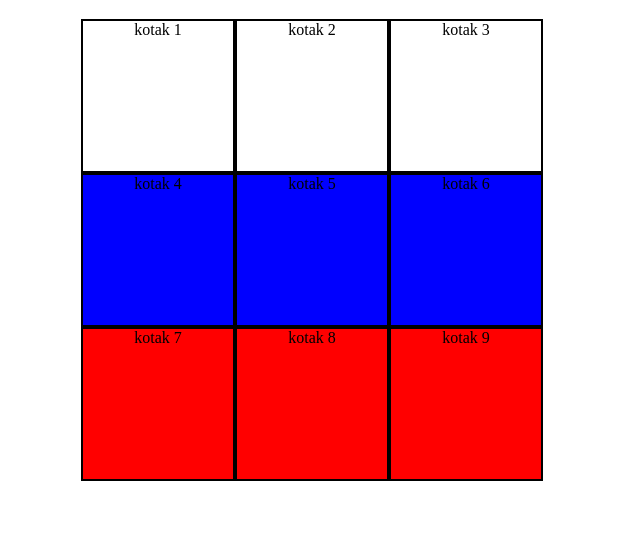
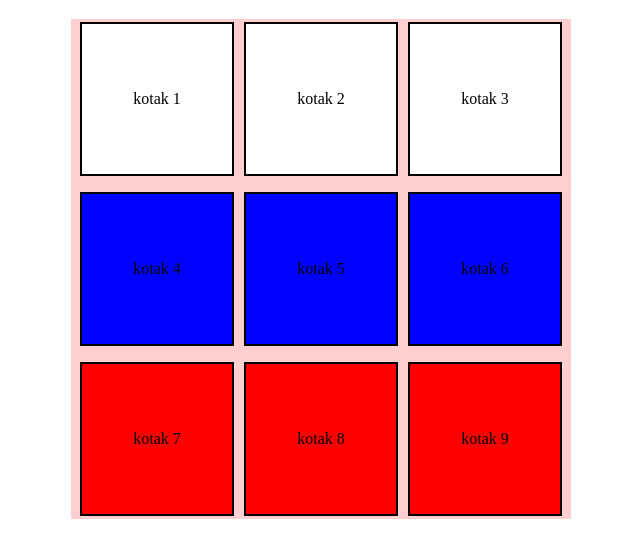
Before and after one commit to rizkypra23/Belajar-Github, a plain HTML site: page index.html in a window 1280 px wide. Shown: the part 61-618 px from the top of the page, without its empty margins (319-959 px from the left). Drawn offline with Linux system fonts and the light colour scheme.

Commit message:
menu tampilan utama

```diff
--- a/index.html
+++ b/index.html
@@ -6,29 +6,48 @@
     <title>Document</title>
 
     <style>
+        body{
+            display: block;
+            justify-content: center;
+            align-items: center;
+        }
         .kotak1{
+            display: flex;
             width: 150px;
             height: 150px;
             border: 2px solid black;
             background-color: white;
+            justify-content:  center;
+            align-items: center;
         }
         .kotak2{
+            display: flex;
             width: 150px;
             height: 150px;
             border: 2px solid black;
             background-color: blue;
+            justify-content:  center;
+            align-items: center;
         }
         .kotak3{
+            display: flex;
             width: 150px;
             height: 150px;
             border: 2px solid black;
             background-color: red;
+            justify-content:  center;
+            align-items: center;
         }
 
         .container{
             display: flex;
-            width: 480px;
+            width: 500px;
+            height: 500px;
+            background-color: rgb(255, 207, 207);
             flex-wrap: wrap;
+            gap: 10px;
+            justify-content:  center;
+            align-items: center;
         }
     </style>
 </head>
@@ -45,7 +64,8 @@
     <div class="kotak3">kotak 7</div>
     <div class="kotak3">kotak 8</div>
     <div class="kotak3">kotak 9</div>
-
+    </div>
+    </center>
     <h1></h1>
 </body>
 </html>
```
